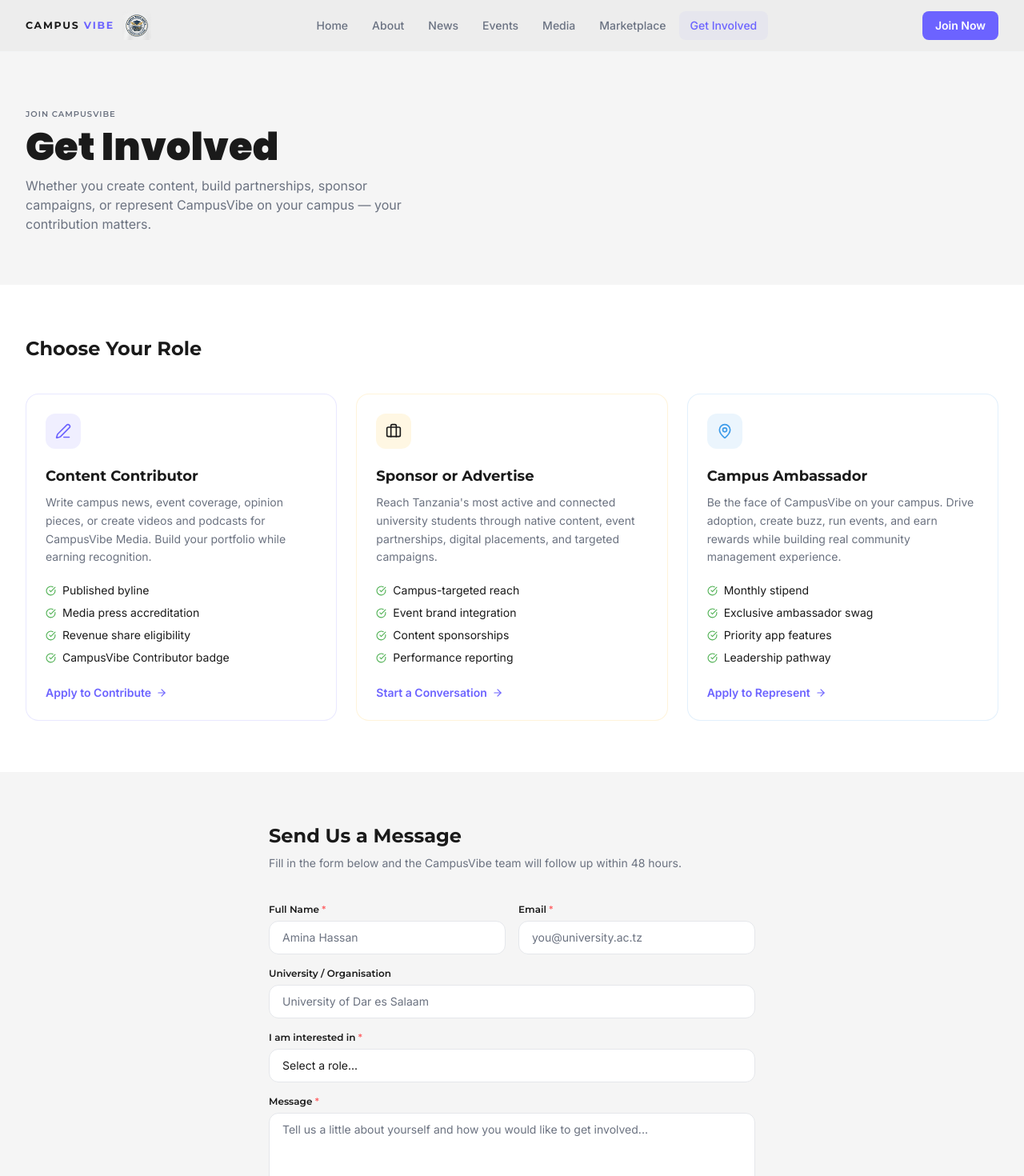
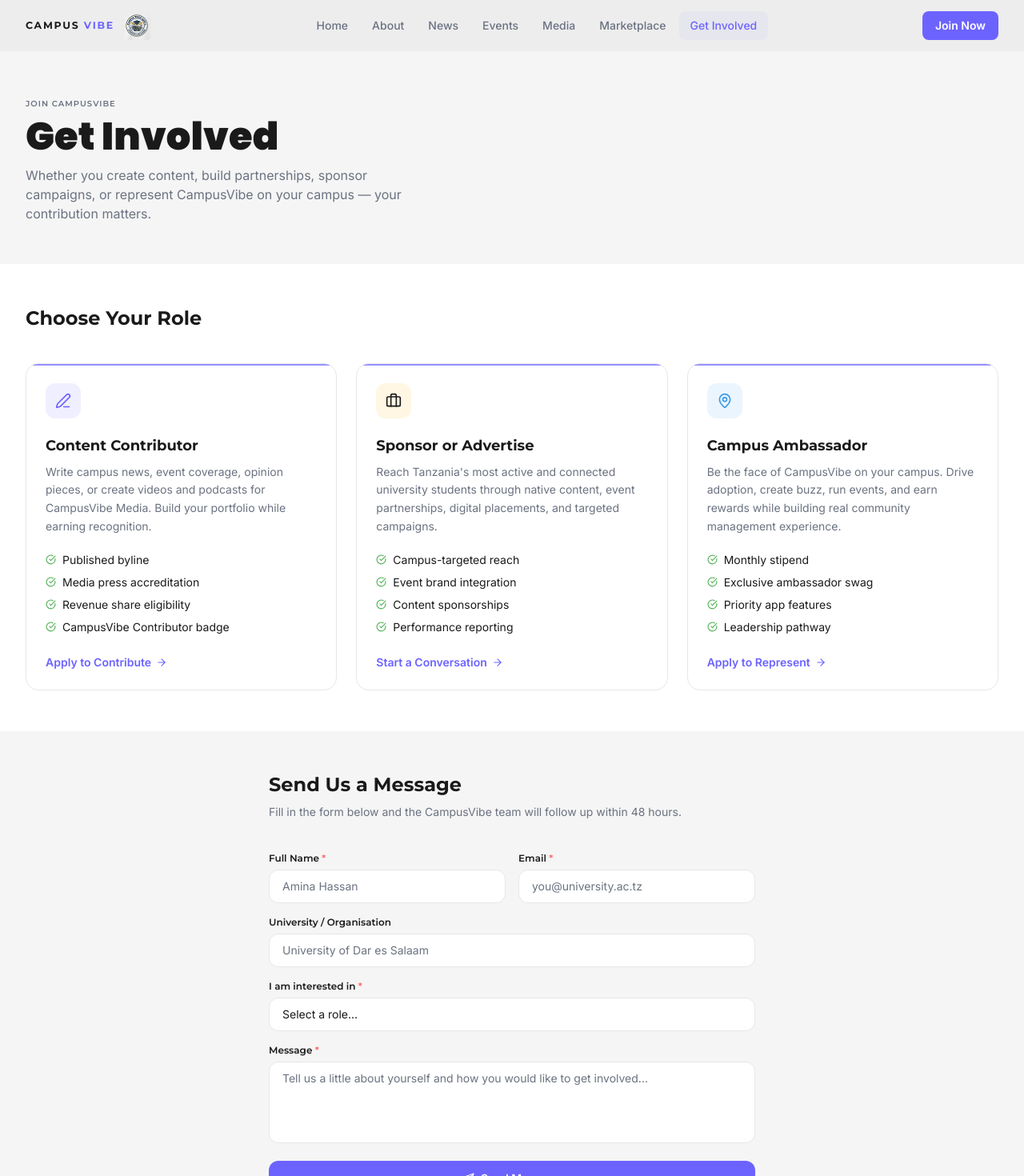
Before and after one commit to Stark-Priver/campusvibe, a Next.js app in the folder campusvibe/: page /get-involved in a window 1280 px wide. Shown: the top 1470 px of the page at 80% size. Built offline with nearby package versions, Linux system fonts and the light colour scheme.

Commit message:
ui: routes.d.ts, 00000719.sst (+10 more) [2026-03-17 12:05:08]

```diff
--- a/campusvibe/src/app/get-involved/page.tsx
+++ b/campusvibe/src/app/get-involved/page.tsx
@@ -165,7 +165,7 @@
     <>
       {/* Hero */}
       <div className="pt-16 bg-surface">
-        <div className="max-w-7xl mx-auto px-4 sm:px-6 lg:px-8 py-16">
+        <div className="max-w-7xl mx-auto px-4 sm:px-6 lg:px-8 section-space-tight">
           <AnimatedSection>
             <span className="text-[10px] uppercase tracking-widest font-section font-semibold text-muted">
               Join CampusVibe
@@ -182,7 +182,7 @@
       </div>
 
       {/* Role cards */}
-      <section className="bg-white py-16">
+      <section className="bg-white section-space-tight">
         <div className="max-w-7xl mx-auto px-4 sm:px-6 lg:px-8">
           <AnimatedSection className="mb-10">
             <h2 className="font-section font-bold text-2xl text-dark">Choose Your Role</h2>
@@ -190,7 +190,7 @@
           <div className="grid grid-cols-1 md:grid-cols-3 gap-6" id="roles">
             {roles.map((role, i) => (
               <AnimatedSection key={role.id} delay={0.08 * i} className="scroll-mt-20" >
-                <div id={role.id} className={`flex flex-col h-full bg-white border rounded-2xl p-6 ${role.accent}`}>
+                <div id={role.id} className={`flex flex-col h-full card-pro p-6 ${role.accent}`}>
                   <div className={`w-11 h-11 rounded-xl flex items-center justify-center mb-5 ${role.iconBg}`}>
                     <role.icon size={20} className={role.iconColor} strokeWidth={2} />
                   </div>
@@ -218,7 +218,7 @@
       </section>
 
       {/* Contact form */}
-      <section id="contact" className="bg-surface py-16 scroll-mt-16">
+      <section id="contact" className="bg-surface section-space-tight scroll-mt-16">
         <div className="max-w-2xl mx-auto px-4 sm:px-6 lg:px-8">
           <AnimatedSection className="mb-10">
             <h2 className="font-section font-bold text-2xl text-dark">Send Us a Message</h2>
```
